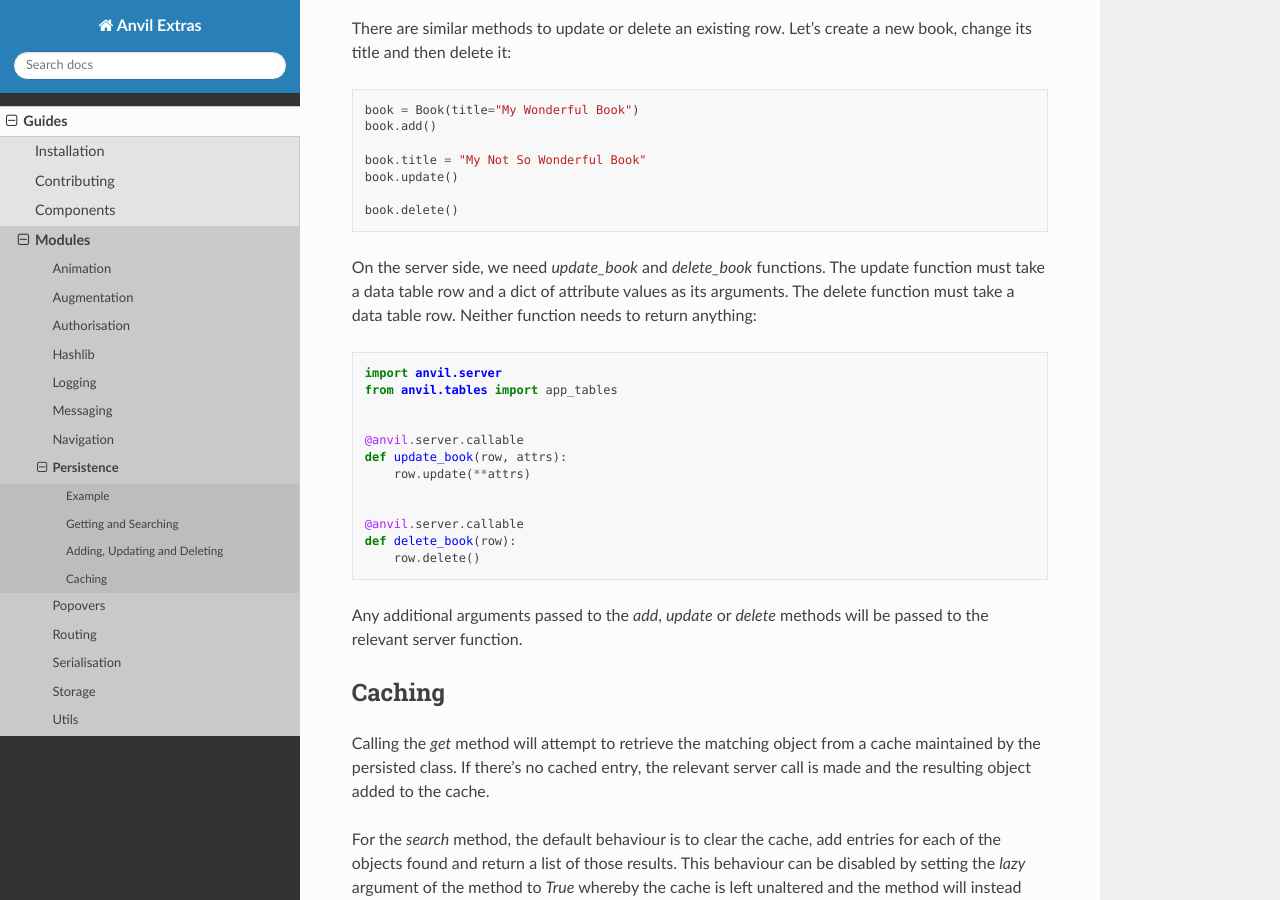
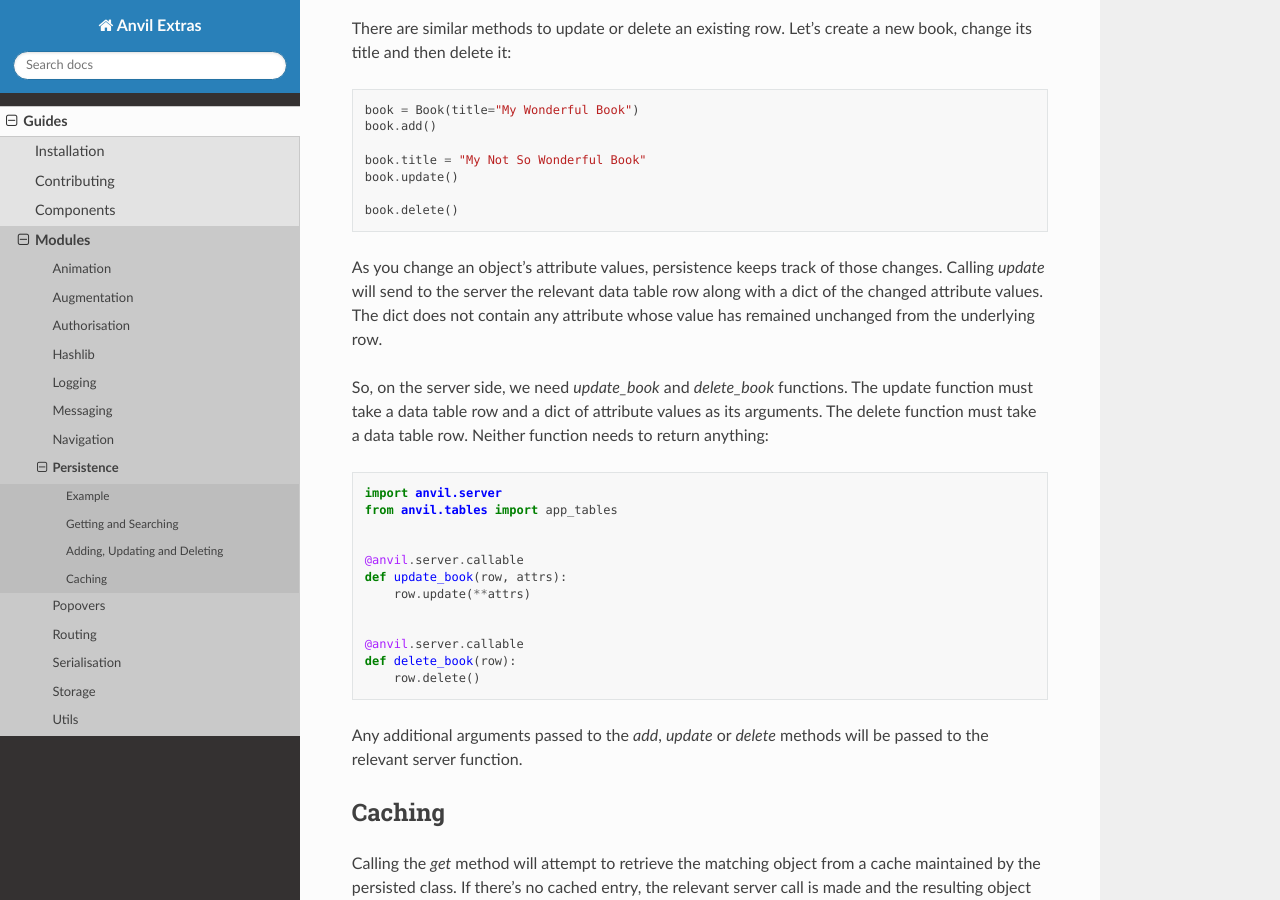
Before and after one commit to anvilistas/anvil-extras, a Sphinx documentation site: the page built from docs/guides/modules/persistence.rst, in a window 1280 px wide and 900 px high, scrolled down 3941 px. Built offline with Sphinx 7.4.7 and the Read the Docs theme 2.0.0, drawn with Linux system fonts in a browser that asks for light colours.

Commit message:
Add clarification of delta content for update method

```diff
--- a/docs/guides/modules/persistence.rst
+++ b/docs/guides/modules/persistence.rst
@@ -209,7 +209,9 @@ There are similar methods to update or delete an existing row. Let's create a ne
 
    book.delete()
 
-On the server side, we need `update_book` and `delete_book` functions. The update function must take a data table row and a dict of attribute values as its arguments. The delete function must take a data table row. Neither function needs to return anything:
+As you change an object's attribute values, persistence keeps track of those changes. Calling `update` will send to the server the relevant data table row along with a dict of the changed attribute values. The dict does not contain any attribute whose value has remained unchanged from the underlying row.
+
+So, on the server side, we need `update_book` and `delete_book` functions. The update function must take a data table row and a dict of attribute values as its arguments. The delete function must take a data table row. Neither function needs to return anything:
 
 .. code-block:: python
 
```
